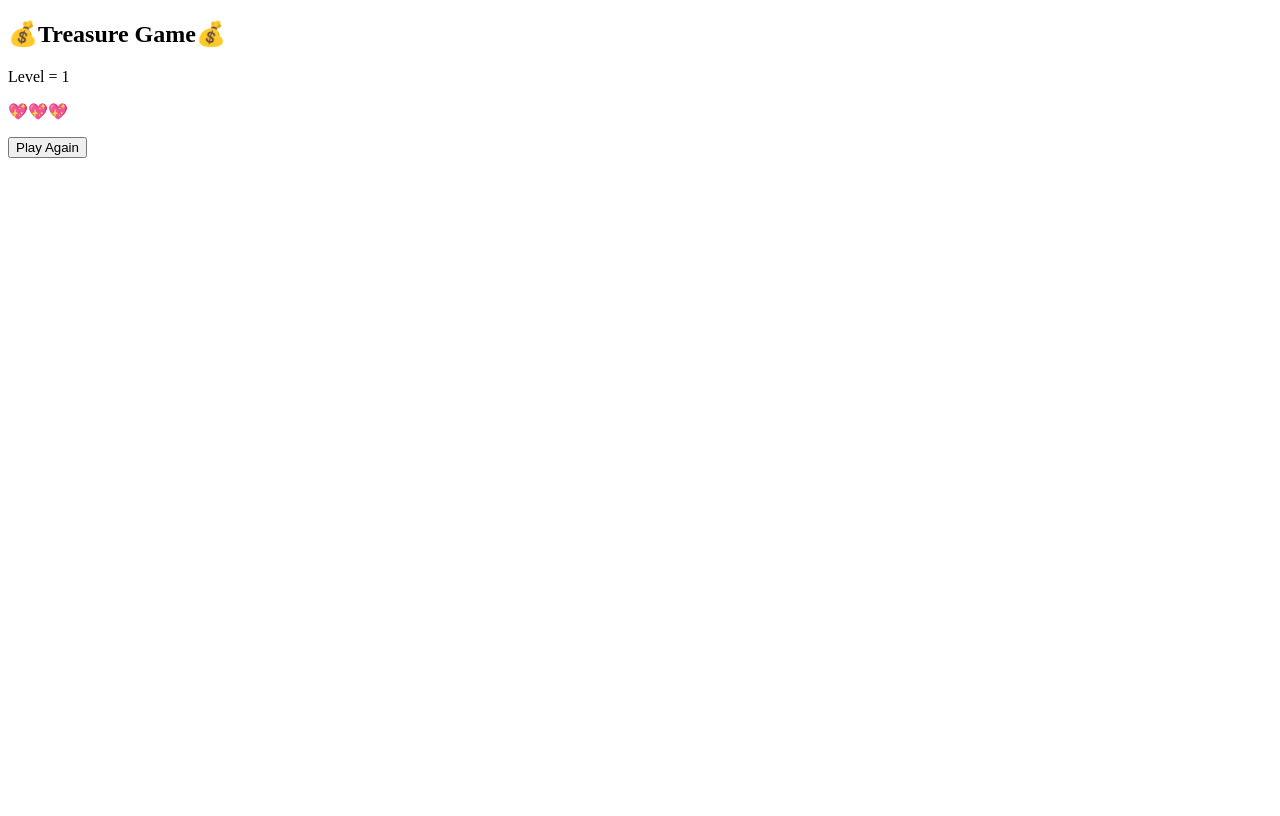
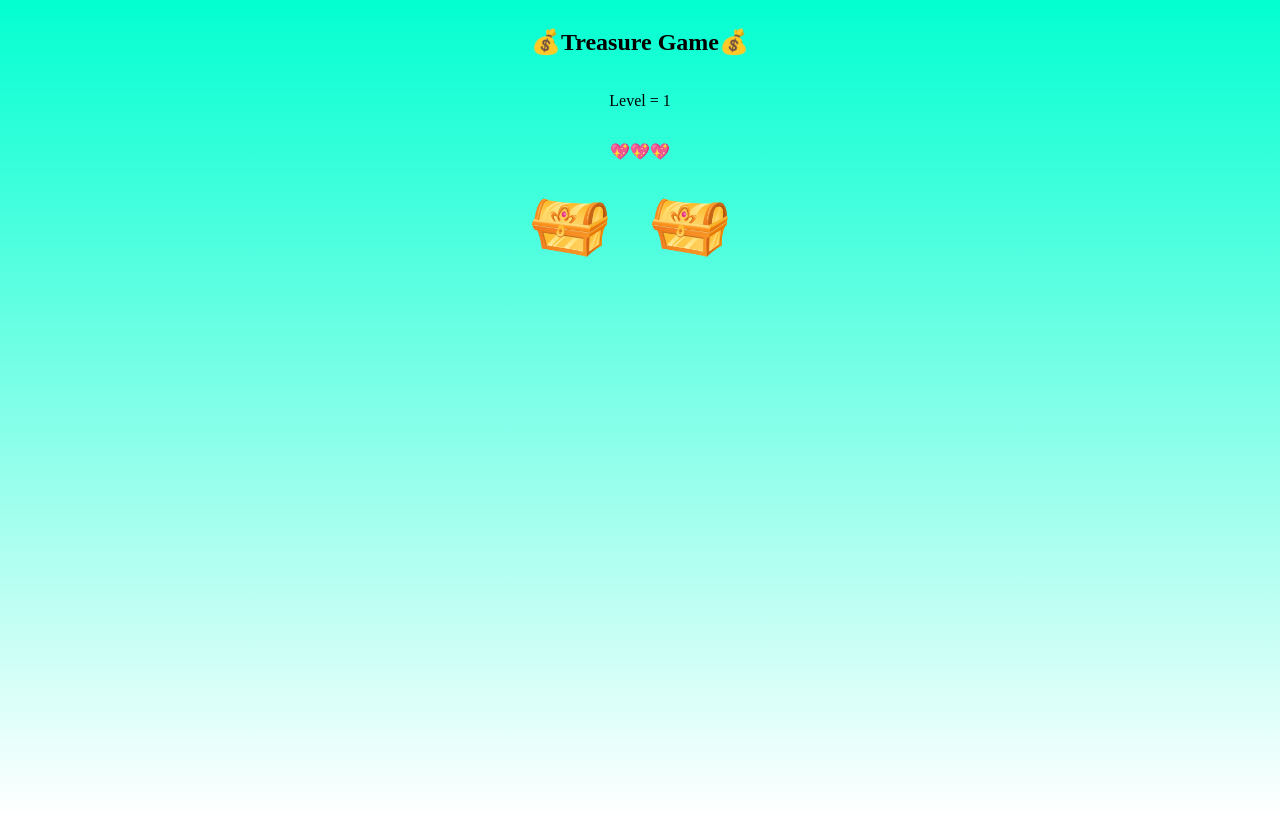
Before and after one commit to tarek5438/treasure-9game, a plain HTML site: page index.html in a window 1280 px wide. Drawn offline with Linux system fonts and the light colour scheme.

Commit message:
Update index.html

```diff
--- a/index.html
+++ b/index.html
@@ -4,7 +4,7 @@
     <meta charset="UTF-8">
     <meta name="viewport" content="width=device-width, initial-scale=1.0">
     <title>Document</title>
-    <link rel="stylesheet" href="treasureGame.css">
+    <link rel="stylesheet" href="style.css">
 </head>
 <body>
     <h2>💰Treasure Game💰</h2>
@@ -13,6 +13,6 @@
     <div id="boxes"></div>
     <p id="status"></p>
     <button id="reset">Play Again</button>
-    <script src="treasureGame.js"></script>
+    <script src="script.js"></script>
 </body>
 </html>
```
